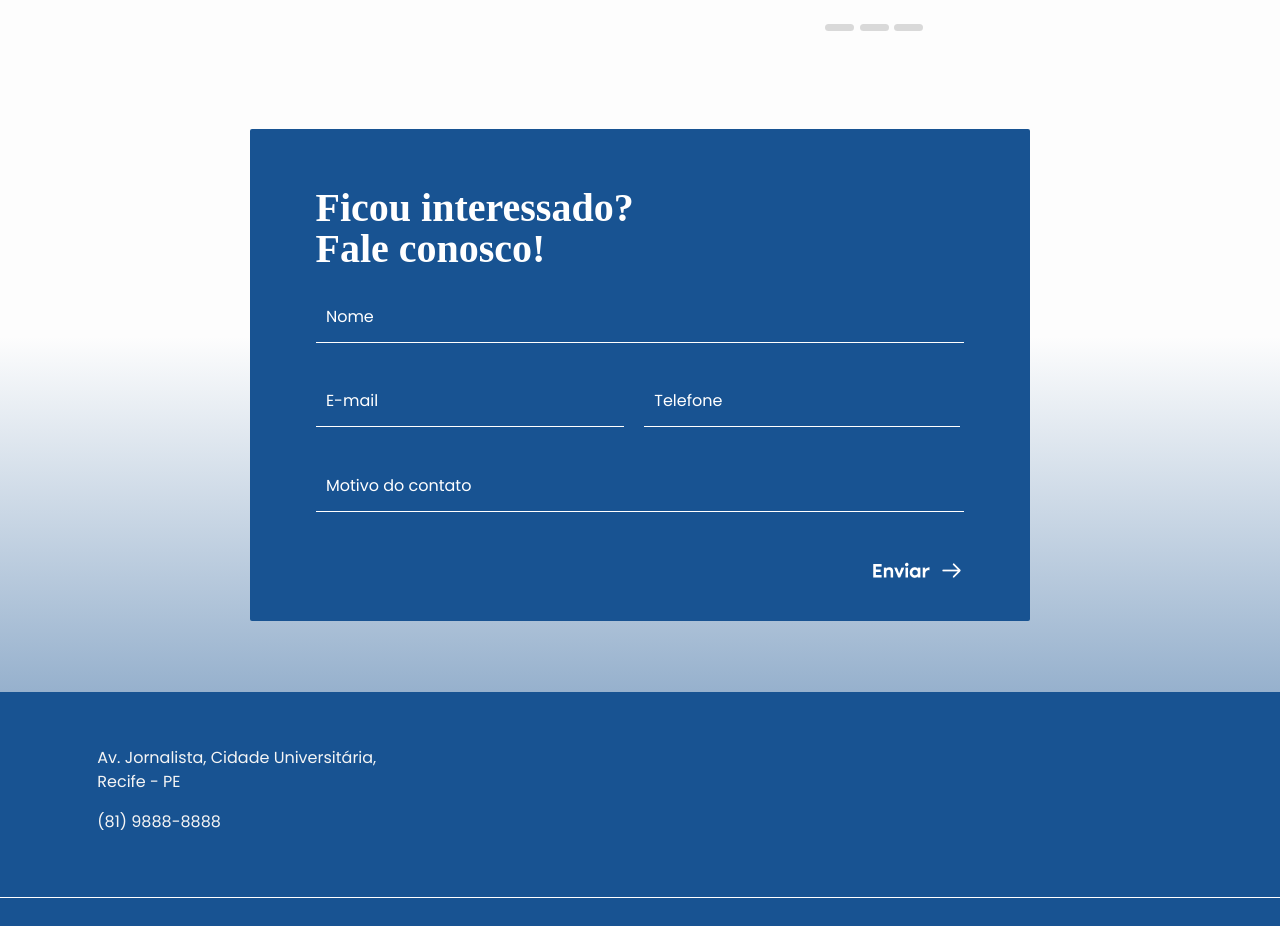
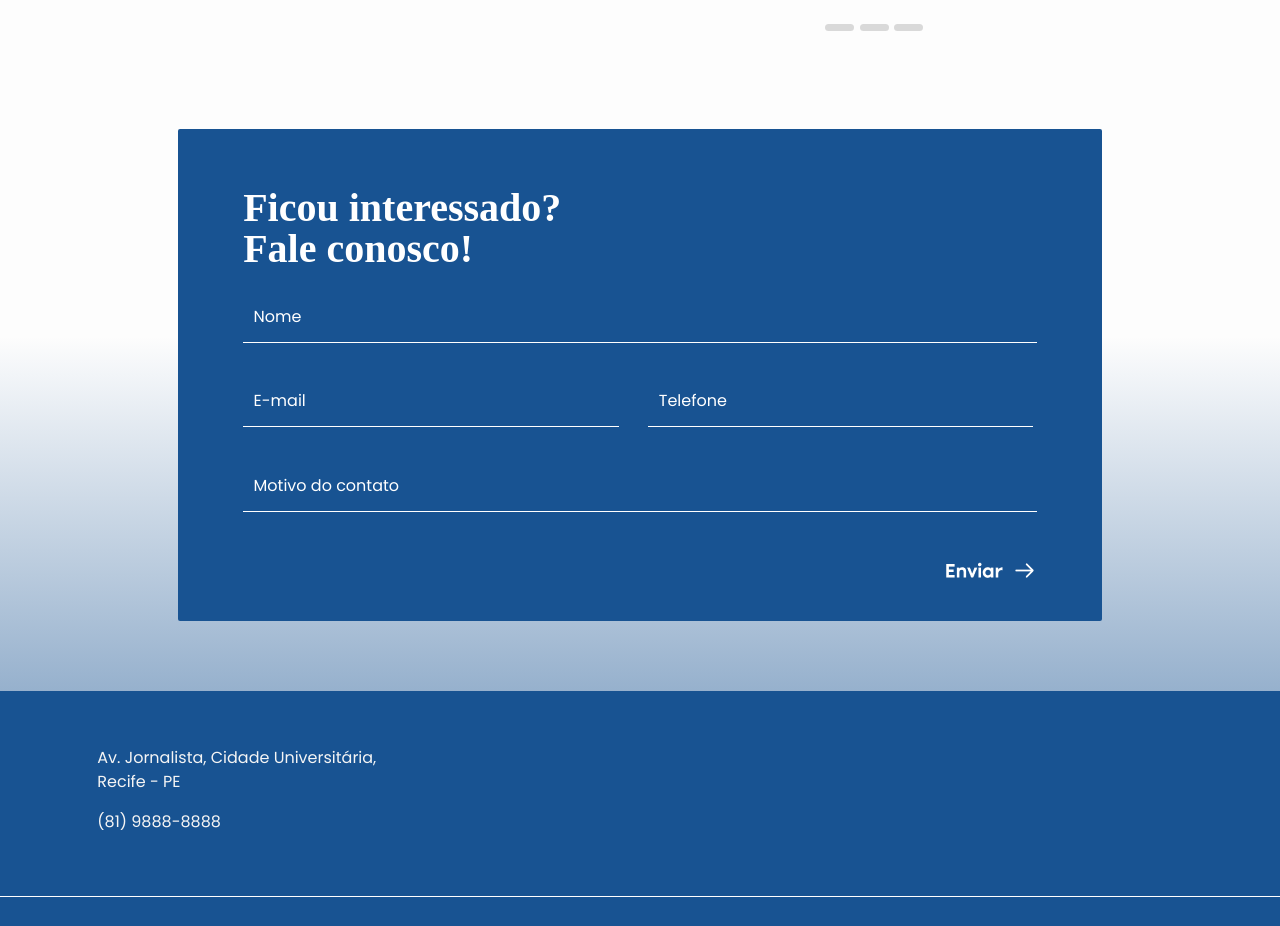
Before and after one commit to RSAriel/Durbeton, a React (Create React App) app in the folder client/: page / in a window 1280 px wide. Shown: the part 2440-3366 px from the top of the page. Built offline with nearby package versions, Linux system fonts and the light colour scheme; a web font is replaced by a local one.

Commit message:
fix || Form

```diff
--- a/client/src/pages/form/styles.ts
+++ b/client/src/pages/form/styles.ts
@@ -3,7 +3,7 @@ import styled from 'styled-components';
 
 export const Container = styled.div`
     width: 100%;
-
+    height: auto;
     background-color: #FFFFFF;
     background: linear-gradient(360deg, #185392 -71.85%, rgba(217, 217, 217, 0) 58.52%);
 
@@ -17,15 +17,16 @@ export const Container = styled.div`
 export const FormContainer = styled.div`
     display: flex;
     flex-direction: column;
-    width: 60.9vw;
-    height: 61.5vh;
+    width: 75%;
+    height: 80%;
     background: #185392;
     margin: 5.5vh 13.9vw 8.8vh 13.9vw;
-    padding: 4.54% 5.1vw 2.6vh 5.1vw;
+    padding: 4.54% 5.1vw 3% 5.1vw;
     border-radius: 2px;
 `;
 
-
+//width: 60.9vw;
+//height: 69vh;
 
 export const Title = styled.h1`
 
@@ -94,9 +95,9 @@ export const InputL = styled.input`
 
     color: #FFFFFF;
 
-   @media (max-width: 1280px){
-    margin-right: 3%;
-
+   @media (max-width: 900px){
+    width: 100%;
+    box-sizing: border-box;
    }
 `
 //margin-right: 2.32vw;
@@ -120,6 +121,11 @@ export const InputR = styled.input`
     margin-bottom: 5.7vh;
     color: #FFFFFF;
 
+    @media (max-width: 900px){
+        width: 100%;
+        box-sizing: border-box;
+       }
+
 `
 export const Button = styled.div`
     display: flex;
```
